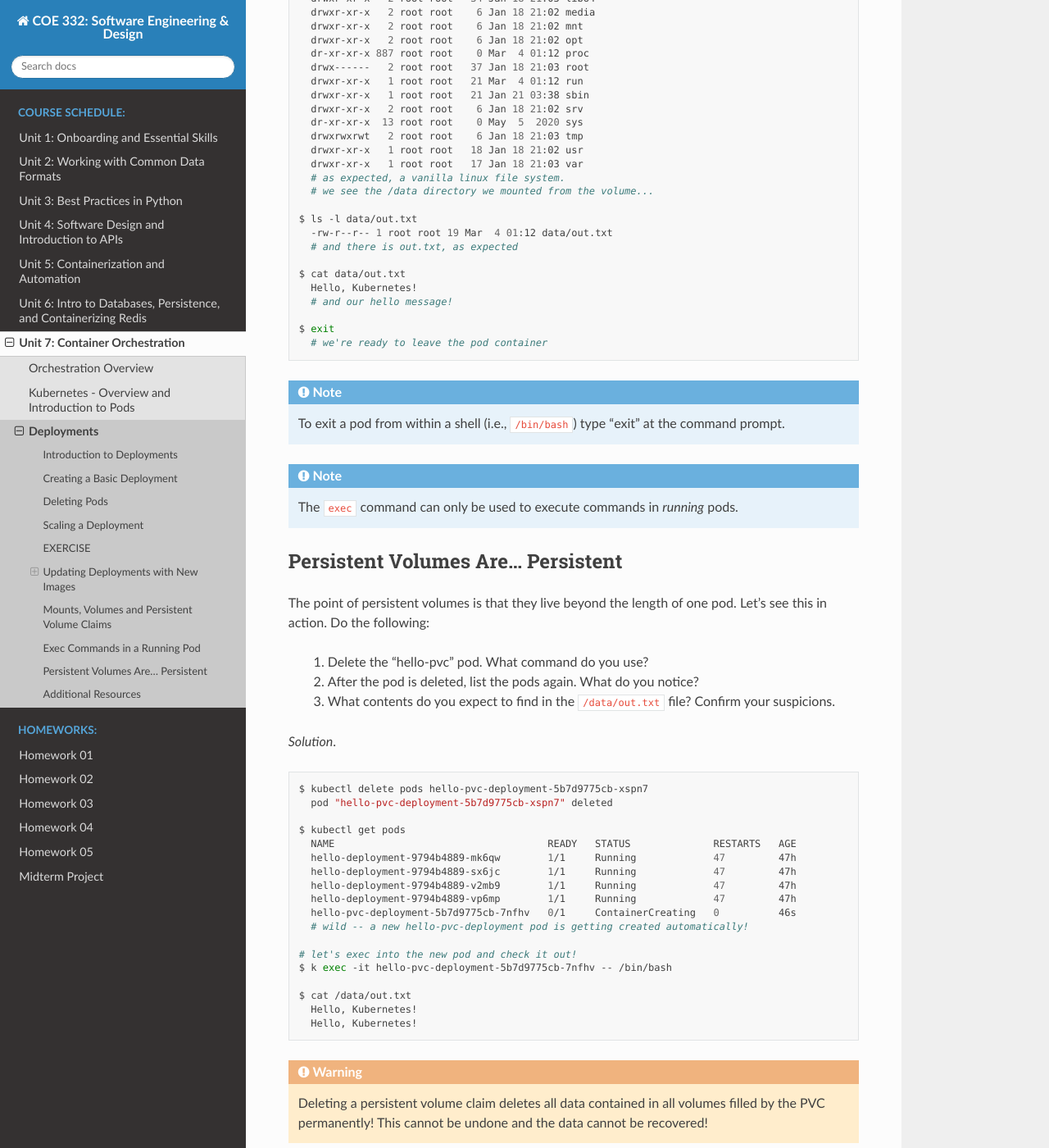
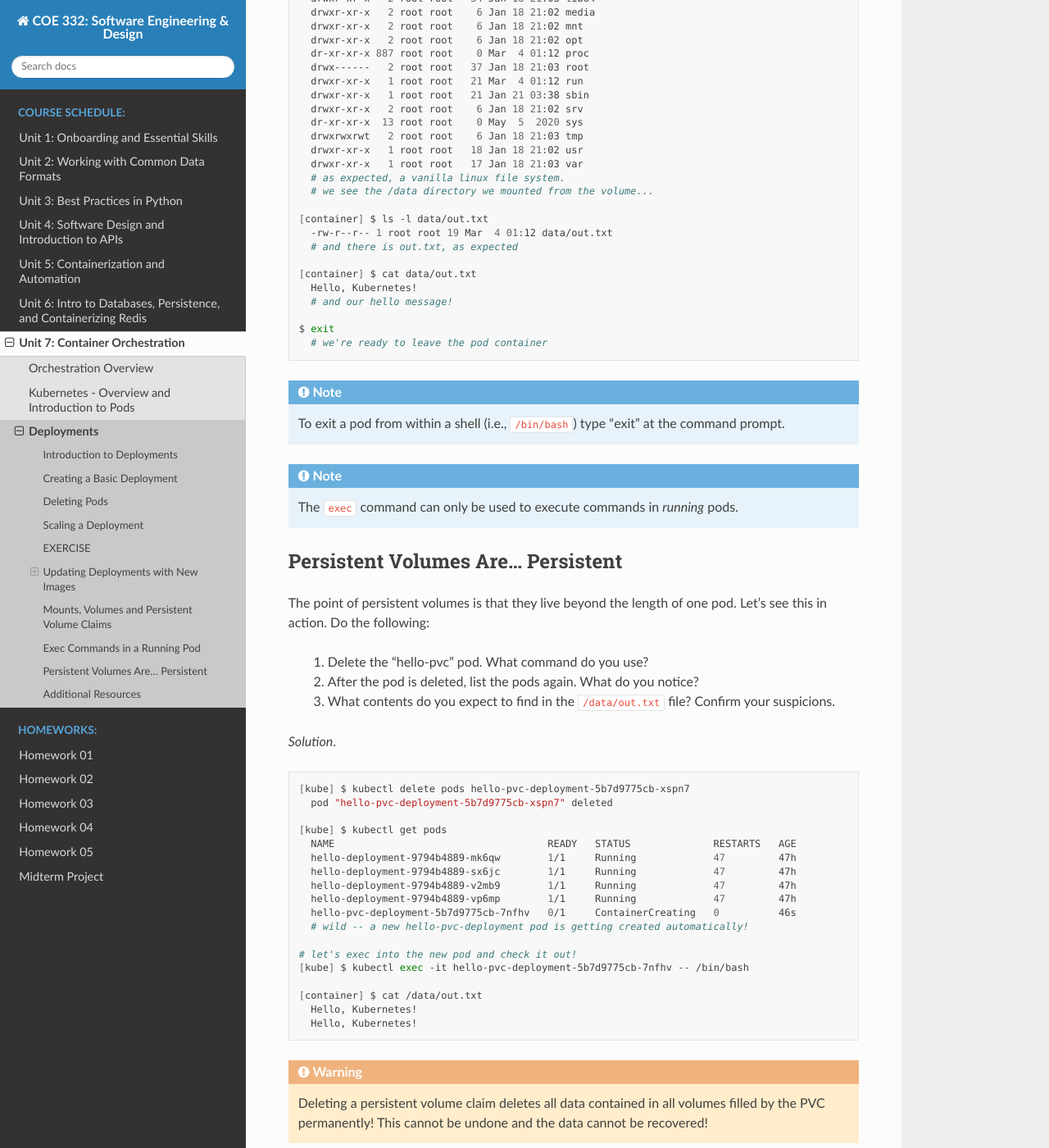
Before and after one commit to TACC/coe-332-sp23, a Sphinx documentation site: the page built from docs/unit07/deployments.rst, in a window 1280 px wide and 1400 px high, scrolled down 12344 px. Shown: the whole window at 82% size. Built offline with Sphinx 7.4.7 and the Read the Docs theme 2.0.0, drawn with Linux system fonts in a browser that asks for light colours; pages that are not in the unit, such as notebooks, are missing from menus; some of the changed text lies outside the part shown.

```diff
--- a/docs/unit07/deployments.rst
+++ b/docs/unit07/deployments.rst
@@ -492,14 +492,14 @@ We create this pvc object with the usual ``kubectl apply`` command:
 
 .. code-block:: bash
 
-  $ kubectl apply -f hello-pvc.yml
+  [kube] $ kubectl apply -f hello-pvc.yml
     persistentvolumeclaim/hello-jstubbs-data created
 
 Great, with the pvc created, let's check back on our pods:
 
 .. code-block:: bash
 
-  $ kubectl get pods
+  [kube] $ kubectl get pods
     NAME                                    READY   STATUS        RESTARTS   AGE
     hello-deployment-9794b4889-mk6qw        1/1     Running       46         46h
     hello-deployment-9794b4889-sx6jc        1/1     Running       46         46h
@@ -530,13 +530,13 @@ In general, one can run a command in a pod using the following:
 
 .. code-block:: bash
 
-  $ kubectl exec <options> <pod_name> -- <command>
+  [kube] $ kubectl exec <options> <pod_name> -- <command>
 
 To run a shell, we will use:
 
 .. code-block:: bash
 
-  $ kubectl exec -it <pod_name> -- /bin/bash
+  [kube] $ kubectl exec -it <pod_name> -- /bin/bash
 
 The ``-it`` flags might look familiar from Docker -- they allow us to "attach" our standard input and output to the
 command we run in the container. The command we want to run is ``/bin/bash`` for a shell.
@@ -555,11 +555,11 @@ Let's issue some commands to look around:
 
 .. code-block:: bash
 
-  $ pwd
+  [container] $ pwd
     /
     # exec put us at the root of the container's file system
 
-  $ ls -l
+  [container] $ ls -l
     total 8
     drwxr-xr-x   2 root root 4096 Jan 18 21:03 bin
     drwxr-xr-x   2 root root    6 Apr 24  2018 boot
@@ -584,11 +584,11 @@ Let's issue some commands to look around:
     # as expected, a vanilla linux file system.
     # we see the /data directory we mounted from the volume...
 
-  $ ls -l data/out.txt
+  [container] $ ls -l data/out.txt
     -rw-r--r-- 1 root root 19 Mar  4 01:12 data/out.txt
     # and there is out.txt, as expected
 
-  $ cat data/out.txt
+  [container] $ cat data/out.txt
     Hello, Kubernetes!
     # and our hello message!
 
@@ -617,10 +617,10 @@ following:
 
 .. code-block:: bash
 
-  $ kubectl delete pods hello-pvc-deployment-5b7d9775cb-xspn7
+  [kube] $ kubectl delete pods hello-pvc-deployment-5b7d9775cb-xspn7
     pod "hello-pvc-deployment-5b7d9775cb-xspn7" deleted
 
-  $ kubectl get pods
+  [kube] $ kubectl get pods
     NAME                                    READY   STATUS              RESTARTS   AGE
     hello-deployment-9794b4889-mk6qw        1/1     Running             47         47h
     hello-deployment-9794b4889-sx6jc        1/1     Running             47         47h
@@ -630,9 +630,9 @@ following:
     # wild -- a new hello-pvc-deployment pod is getting created automatically!
 
   # let's exec into the new pod and check it out!
-  $ k exec -it hello-pvc-deployment-5b7d9775cb-7nfhv -- /bin/bash
+  [kube] $ kubectl exec -it hello-pvc-deployment-5b7d9775cb-7nfhv -- /bin/bash
 
-  $ cat /data/out.txt
+  [container] $ cat /data/out.txt
     Hello, Kubernetes!
     Hello, Kubernetes!
 
```
